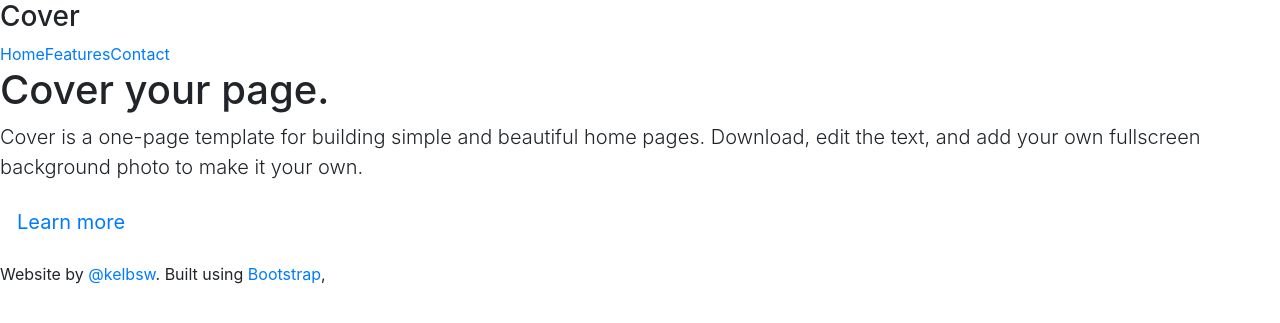
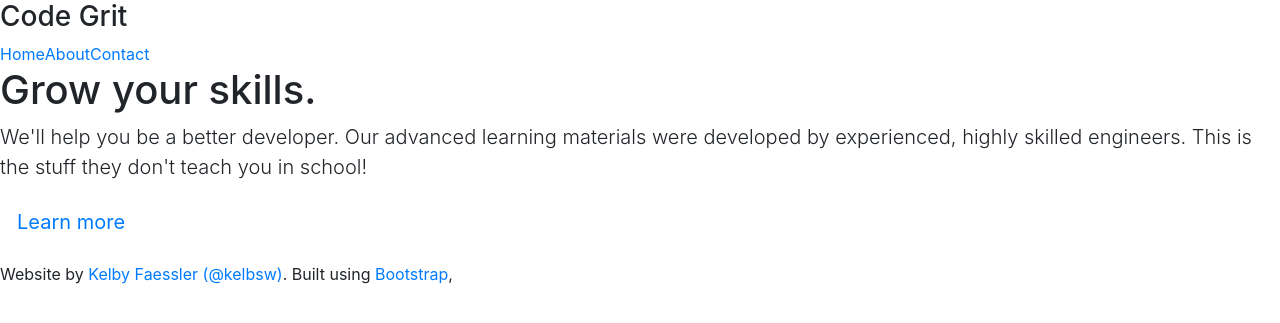
Before and after one commit to KelbyFaessler/codegrit, a Django app: page / in a window 1280 px wide. Shown: the top 323 px of the page. Run offline with Django 3.2, Linux system fonts and the light colour scheme; some libraries are stand-ins or nearby versions.

Commit message:
change site name, adjust footer

```diff
--- a/codegrit/core/templates/base.html
+++ b/codegrit/core/templates/base.html
@@ -10,7 +10,7 @@
         <meta name="author" content="">
         <link rel="icon" href="../../favicon.ico">
 
-        {% block title %}<title>CodeGrit</title>{% endblock %}
+        {% block title %}<title>Dev Refresh</title>{% endblock %}
 
         {% block includes %}{% endblock %}
     </head>
--- a/codegrit/core/templates/index.html
+++ b/codegrit/core/templates/index.html
@@ -13,11 +13,11 @@
         <div class="cover-container">
             <div class="masthead clearfix">
                 <div class="inner">
-                    <h3 class="masthead-brand">Cover</h3>
+                    <h3 class="masthead-brand">Code Grit</h3>
                     <nav>
                     <ul class="nav masthead-nav">
                         <li class="active"><a href="#">Home</a></li>
-                        <li><a href="#">Features</a></li>
+                        <li><a href="#">About</a></li>
                         <li><a href="#">Contact</a></li>
                     </ul>
                     </nav>
@@ -25,8 +25,8 @@
             </div>
 
             <div class="inner cover">
-                <h1 class="cover-heading">Cover your page.</h1>
-                <p class="lead">Cover is a one-page template for building simple and beautiful home pages. Download, edit the text, and add your own fullscreen background photo to make it your own.</p>
+                <h1 class="cover-heading">Grow your skills.</h1>
+                <p class="lead">We'll help you be a better developer. Our advanced learning materials were developed by experienced, highly skilled engineers. This is the stuff they don't teach you in school!</p>
                 <p class="lead">
                     <a href="#" class="btn btn-lg btn-default">Learn more</a>
                 </p>
@@ -34,7 +34,7 @@
 
             <div class="mastfoot">
                 <div class="inner">
-                    <p>Website by <a href="https://twitter.com/kelbsw">@kelbsw</a>. Built using <a href="https://getbootstrap.com/">Bootstrap</a>,</p>
+                    <p>Website by <a href="https://kelbyfaessler.com">Kelby Faessler</a> <a href="https://twitter.com/kelbsw">(@kelbsw)</a>. Built using <a href="https://getbootstrap.com/">Bootstrap</a>,</p>
                 </div>
             </div>
         </div>
```
